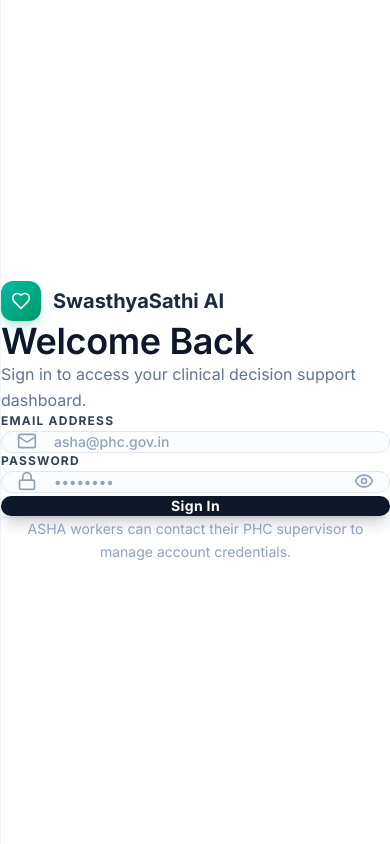
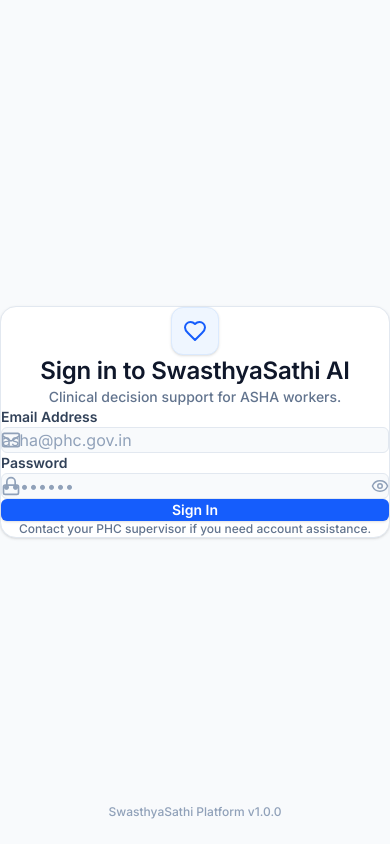
Before and after one commit to Ayush123141/SwasthyaSathi-AI, a React (Vite) app in the folder frontend/: page /login in a window 390 px wide. Built offline with nearby package versions, Linux system fonts and the light colour scheme; no server answers.

Commit message:
feat(ui): implement analytics dashboard and minimal login page for milestone 8 and 9

```diff
--- a/frontend/src/App.tsx
+++ b/frontend/src/App.tsx
@@ -12,6 +12,7 @@
 import PatientDetailsPage from "@/pages/PatientDetailsPage"
 import AIAssessmentPage from "@/pages/AIAssessmentPage"
 import ReportsPage from "@/pages/ReportsPage"
+import AnalyticsPage from "@/pages/AnalyticsPage"
 import AppLayout from "@/components/layout/AppLayout"
 
 /**
@@ -49,6 +50,7 @@
         <Route path="patients/:id" element={<PatientDetailsPage />} />
         <Route path="assessment" element={<AIAssessmentPage />} />
         <Route path="reports" element={<ReportsPage />} />
+        <Route path="analytics" element={<AnalyticsPage />} />
       </Route>
 
       {/* Catch-all redirect */}
--- a/frontend/src/pages/LoginPage.tsx
+++ b/frontend/src/pages/LoginPage.tsx
@@ -1,8 +1,3 @@
-/**
- * SwasthyaSathi AI — Login Page
- * Premium glassmorphism login with gradient background.
- */
-
 import { useState } from "react"
 import { useNavigate } from "react-router-dom"
 import { useAuthStore } from "@/stores/authStore"
@@ -12,9 +7,6 @@
   Lock,
   Eye,
   EyeOff,
-  Stethoscope,
-  Shield,
-  WifiOff,
   Loader2,
   AlertTriangle,
 } from "lucide-react"
@@ -42,175 +34,110 @@
       navigate("/dashboard")
     } catch (err: unknown) {
       const error = err as Error
-      setError(error.message || "Login failed. Please try again.")
+      setError(error.message || "Login failed. Please verify your credentials.")
     }
   }
 
   return (
-    <div className="min-h-screen grid grid-cols-1 md:grid-cols-12 bg-slate-950">
-      {/* Left panel: Brand and Features (hidden on mobile, shown on md and up) */}
-      <div className="hidden md:flex md:col-span-6 lg:col-span-7 relative flex-col justify-between p-12 overflow-hidden gradient-hero">
-        {/* Glowing visual overlay */}
-        <div className="absolute inset-0 bg-grid-white/[0.02] bg-[size:30px_30px]" />
-        <div className="absolute top-[-10%] left-[-10%] w-[60%] h-[60%] bg-teal-500/20 rounded-full blur-[120px]" />
-        <div className="absolute bottom-[-10%] right-[-10%] w-[50%] h-[50%] bg-indigo-500/20 rounded-full blur-[100px]" />
+    <div className="min-h-screen flex items-center justify-center bg-slate-50 py-12 px-4 sm:px-6 lg:px-8">
+      <div className="w-full max-w-md space-y-8 bg-white p-10 rounded-2xl border border-slate-200 shadow-sm">
 
-        {/* Logo and Header */}
-        <div className="relative z-10 flex items-center gap-3">
-          <div className="w-10 h-10 rounded-xl bg-white/10 backdrop-blur-md border border-white/20 flex items-center justify-center">
-            <Heart className="w-5 h-5 text-teal-300" />
+        {/* Header / Logo */}
+        <div className="flex flex-col items-center text-center">
+          <div className="w-12 h-12 rounded-xl bg-blue-50 flex items-center justify-center mb-6 border border-blue-100 shadow-sm">
+            <Heart className="w-6 h-6 text-blue-600" />
           </div>
-          <span className="font-semibold text-lg text-white tracking-wide">SwasthyaSathi AI</span>
-        </div>
-
-        {/* Hero Copy */}
-        <div className="relative z-10 my-auto max-w-xl pr-6">
-          <h2 className="text-4xl font-extrabold text-white tracking-tight mb-4 leading-tight">
-            Clinical Decision Support <br />
-            <span className="bg-gradient-to-r from-teal-300 to-emerald-400 bg-clip-text text-transparent font-bold">
-              Empowering ASHA Workers
-            </span>
+          <h2 className="text-2xl font-bold tracking-tight text-slate-900">
+            Sign in to SwasthyaSathi AI
           </h2>
-          <p className="text-slate-300 text-base mb-8 leading-relaxed">
-            An intelligent, offline-first health assistant that combines Machine Learning, OCR, and AI clinical reasoning to support patient screening and referrals in rural communities.
-          </p>
-
-          {/* Features Checklist */}
-          <div className="space-y-4">
-            <div className="flex gap-4 p-4 rounded-xl bg-white/5 border border-white/10 backdrop-blur-sm">
-              <div className="p-2 rounded-lg bg-teal-500/20 text-teal-300 flex-shrink-0">
-                <Stethoscope className="w-5 h-5" />
-              </div>
-              <div>
-                <h4 className="font-semibold text-sm text-white">AI Health Assessment</h4>
-                <p className="text-xs text-slate-300 mt-1">Instant red-flag alerts and dynamic risk evaluation based on patient vital signs.</p>
-              </div>
-            </div>
-
-            <div className="flex gap-4 p-4 rounded-xl bg-white/5 border border-white/10 backdrop-blur-sm">
-              <div className="p-2 rounded-lg bg-indigo-500/20 text-indigo-300 flex-shrink-0">
-                <WifiOff className="w-5 h-5" />
-              </div>
-              <div>
-                <h4 className="font-semibold text-sm text-white">Offline-First Technology</h4>
-                <p className="text-xs text-slate-300 mt-1">Works seamlessly without active internet connections, syncing details when online.</p>
-              </div>
-            </div>
-
-            <div className="flex gap-4 p-4 rounded-xl bg-white/5 border border-white/10 backdrop-blur-sm">
-              <div className="p-2 rounded-lg bg-emerald-500/20 text-emerald-300 flex-shrink-0">
-                <Shield className="w-5 h-5" />
-              </div>
-              <div>
-                <h4 className="font-semibold text-sm text-white">Secure Patient Records</h4>
-                <p className="text-xs text-slate-300 mt-1">Role-based authentication ensures that health data remains secure and private.</p>
-              </div>
-            </div>
-          </div>
-        </div>
-
-        {/* Footer info inside hero */}
-        <div className="relative z-10 flex justify-between items-center text-slate-400 text-xs pt-4 border-t border-white/10">
-          <span>SwasthyaSathi Platform v1.0.0</span>
-          <span>NxtWave Hackathon</span>
-        </div>
-      </div>
-
-      {/* Right panel: Login Form */}
-      <div className="col-span-1 md:col-span-6 lg:col-span-5 flex flex-col justify-center px-8 py-16 sm:px-14 md:px-16 lg:px-24 bg-white border-l border-slate-100 relative">
-        <div className="w-full max-w-[400px] mx-auto relative z-10">
-          {/* Header */}
-          <div className="mb-12">
-            {/* Logo for mobile view */}
-            <div className="md:hidden flex items-center gap-3 mb-8">
-              <div className="w-10 h-10 rounded-xl bg-gradient-to-br from-teal-500 to-emerald-600 flex items-center justify-center shadow-lg shadow-teal-600/20">
-                <Heart className="w-5 h-5 text-white" />
-              </div>
-              <span className="font-bold text-xl text-slate-800">SwasthyaSathi AI</span>
-            </div>
-
-            <h3 className="text-4xl font-black text-slate-900 tracking-tight">
-              Welcome Back
-            </h3>
-            <p className="text-base text-slate-500 mt-3 leading-relaxed">
-              Sign in to access your clinical decision support dashboard.
+          <p className="mt-2 text-sm text-slate-500 font-medium">
+            Clinical decision support for ASHA workers.
           </p>
         </div>
 
-          {/* Error message */}
+        {/* Error State */}
         {error && (
-            <div className="mb-8 p-4 rounded-xl bg-rose-50 border border-rose-100 text-rose-700 text-sm animate-fade-in flex items-start gap-3">
-              <AlertTriangle className="w-5 h-5 flex-shrink-0 text-rose-500" />
+          <div className="p-4 rounded-md bg-red-50 border border-red-200 text-red-700 text-sm flex items-start gap-3 animate-fade-in">
+            <AlertTriangle className="w-5 h-5 flex-shrink-0 text-red-500" />
             <span>{error}</span>
           </div>
         )}
 
         {/* Form */}
-          <form onSubmit={handleLogin} className="space-y-7">
+        <form className="mt-8 space-y-6" onSubmit={handleLogin}>
+          <div className="space-y-4">
+
+            {/* Email Field */}
             <div>
               <label
                 htmlFor="email"
-                className="block text-xs font-bold text-slate-700 uppercase tracking-widest mb-3"
+                className="block text-sm font-semibold text-slate-700 mb-1.5"
               >
                 Email Address
               </label>
-              <div className="relative group">
-                <Mail className="absolute left-4 top-1/2 -translate-y-1/2 w-5 h-5 text-slate-400 group-focus-within:text-teal-500 transition-colors" />
+              <div className="relative">
+                <div className="absolute inset-y-0 left-0 pl-3 flex items-center pointer-events-none">
+                  <Mail className="h-5 w-5 text-slate-400" />
+                </div>
                 <input
                   id="email"
                   type="email"
+                  required
                   value={email}
                   onChange={(e) => setEmail(e.target.value)}
+                  className="block w-full pl-10 pr-3 py-2.5 border border-slate-200 rounded-md bg-slate-50 text-slate-900 placeholder-slate-400 focus:outline-none focus:ring-2 focus:ring-blue-500/20 focus:border-blue-500 sm:text-sm transition-colors"
                   placeholder="asha@phc.gov.in"
-                  className="w-full py-3.5 rounded-xl border border-slate-200 bg-slate-50/50 hover:bg-slate-50 focus:bg-white text-slate-900 placeholder-slate-400 focus:outline-none focus:ring-4 focus:ring-teal-500/10 focus:border-teal-500 transition-all text-sm font-medium"
-                  style={{ paddingLeft: "3.25rem" }}
-                  autoComplete="email"
                 />
               </div>
             </div>
 
+            {/* Password Field */}
             <div>
-              <div className="flex items-center justify-between mb-3">
+              <div className="flex items-center justify-between mb-1.5">
                 <label
                   htmlFor="password"
-                  className="block text-xs font-bold text-slate-700 uppercase tracking-widest"
+                  className="block text-sm font-semibold text-slate-700"
                 >
                   Password
                 </label>
               </div>
-              <div className="relative group">
-                <Lock className="absolute left-4 top-1/2 -translate-y-1/2 w-5 h-5 text-slate-400 group-focus-within:text-teal-500 transition-colors" />
+              <div className="relative">
+                <div className="absolute inset-y-0 left-0 pl-3 flex items-center pointer-events-none">
+                  <Lock className="h-5 w-5 text-slate-400" />
+                </div>
                 <input
                   id="password"
                   type={showPassword ? "text" : "password"}
+                  required
                   value={password}
                   onChange={(e) => setPassword(e.target.value)}
+                  className="block w-full pl-10 pr-10 py-2.5 border border-slate-200 rounded-md bg-slate-50 text-slate-900 placeholder-slate-400 focus:outline-none focus:ring-2 focus:ring-blue-500/20 focus:border-blue-500 sm:text-sm transition-colors"
                   placeholder="••••••••"
-                  className="w-full py-3.5 rounded-xl border border-slate-200 bg-slate-50/50 hover:bg-slate-50 focus:bg-white text-slate-900 placeholder-slate-400 focus:outline-none focus:ring-4 focus:ring-teal-500/10 focus:border-teal-500 transition-all text-sm font-medium"
-                  style={{ paddingLeft: "3.25rem", paddingRight: "3.25rem" }}
-                  autoComplete="current-password"
                 />
                 <button
                   type="button"
                   onClick={() => setShowPassword(!showPassword)}
-                  className="absolute right-4 top-1/2 -translate-y-1/2 text-slate-400 hover:text-teal-600 transition-colors"
+                  className="absolute inset-y-0 right-0 pr-3 flex items-center text-slate-400 hover:text-blue-600 transition-colors"
                 >
                   {showPassword ? (
-                    <EyeOff className="w-5 h-5" />
+                    <EyeOff className="h-4.5 w-4.5" />
                   ) : (
-                    <Eye className="w-5 h-5" />
+                    <Eye className="h-4.5 w-4.5" />
                   )}
                 </button>
               </div>
             </div>
 
+          </div>
+
+          <div>
             <button
               type="submit"
               disabled={isLoading}
-              className="w-full py-3.5 rounded-xl bg-slate-900 text-white font-bold tracking-wide hover:bg-slate-800 focus:outline-none focus:ring-4 focus:ring-slate-900/10 disabled:opacity-50 disabled:cursor-not-allowed transition-all active:scale-[0.98] shadow-lg shadow-slate-900/20 text-sm mt-4"
+              className="w-full flex justify-center py-2.5 px-4 border border-transparent rounded-md shadow-sm text-sm font-semibold text-white bg-blue-600 hover:bg-blue-700 focus:outline-none focus:ring-2 focus:ring-offset-2 focus:ring-blue-500 disabled:opacity-50 disabled:cursor-not-allowed transition-all"
             >
               {isLoading ? (
-                <span className="flex items-center justify-center gap-2">
+                <span className="flex items-center gap-2">
                   <Loader2 className="w-4 h-4 animate-spin" />
                   Signing in...
                 </span>
@@ -218,15 +145,21 @@
                 "Sign In"
               )}
             </button>
+          </div>
         </form>
 
-          {/* Footer */}
-          <div className="mt-10 pt-6 border-t border-slate-100 text-center">
-            <p className="text-sm text-slate-400 leading-relaxed">
-              ASHA workers can contact their PHC supervisor to manage account credentials.
+        <div className="mt-6 text-center">
+          <p className="text-xs text-slate-500 font-medium">
+            Contact your PHC supervisor if you need account assistance.
           </p>
         </div>
       </div>
+
+      {/* Footer Branding */}
+      <div className="fixed bottom-6 text-center w-full">
+        <p className="text-xs text-slate-400 font-medium">
+          SwasthyaSathi Platform v1.0.0
+        </p>
       </div>
     </div>
   )
```
Also changed, not shown: frontend/src/pages/AnalyticsPage.tsx (added, +132 -0 lines). Lines whose indentation alone changed are shown as unchanged.
